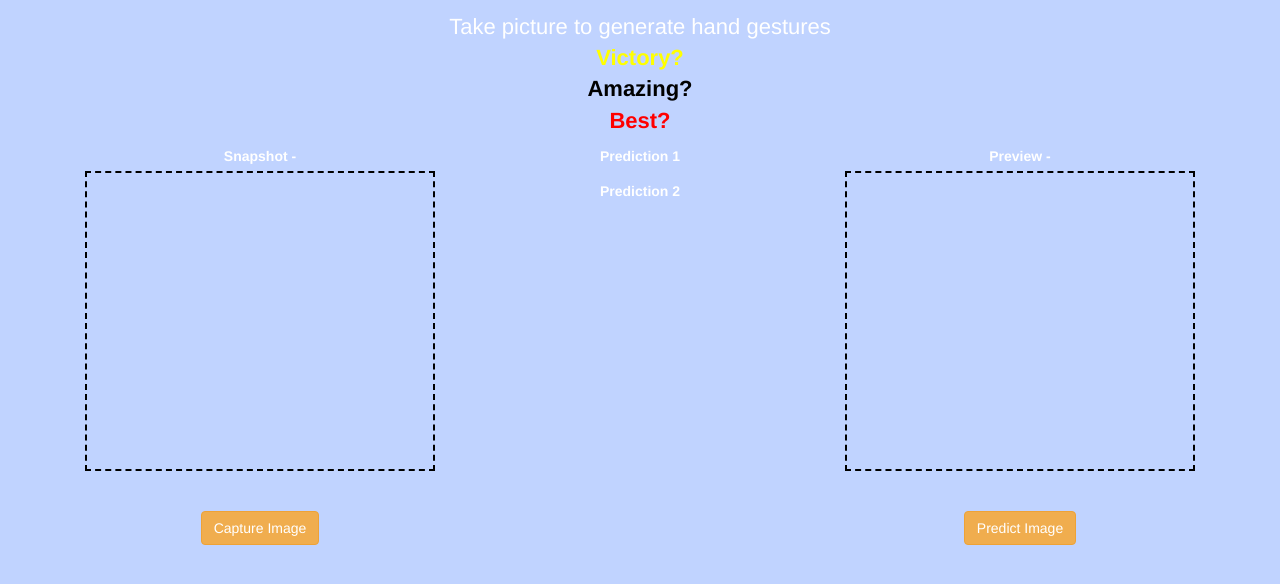
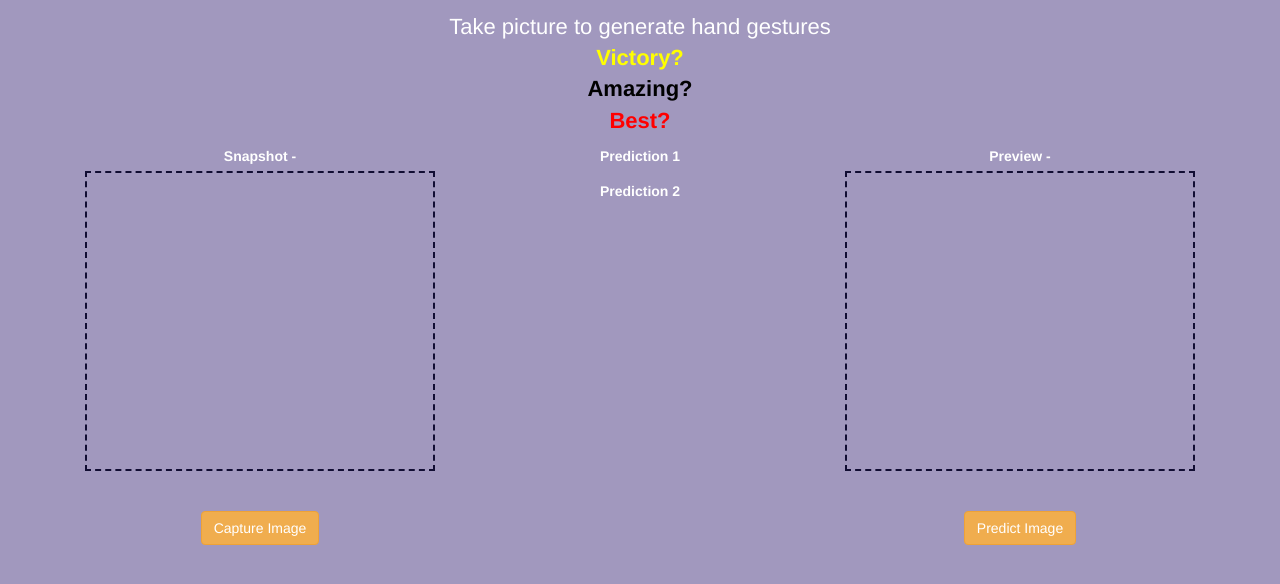
Before and after one commit to Rachelooo/project112, a plain HTML site: page index.html in a window 1280 px wide. Shown: the part 112-696 px from the top of the page. Drawn offline with nearby package versions, Linux system fonts and the light colour scheme; a script that the page names is missing.

Commit message:
Add files via upload

```diff
--- a/style.css
+++ b/style.css
@@ -1,7 +1,7 @@
 body
 {
   color: white;
-  background: #c0d3ff;
+  background: #a198be;
 }
 span
 {
@@ -9,7 +9,7 @@ span
 }
 #camera , #result
 {
-  border: 2px dashed black;
+  border: 2px dashed rgb(17, 13, 51);
   width: 350px;
   height: 300px;
 }
```
